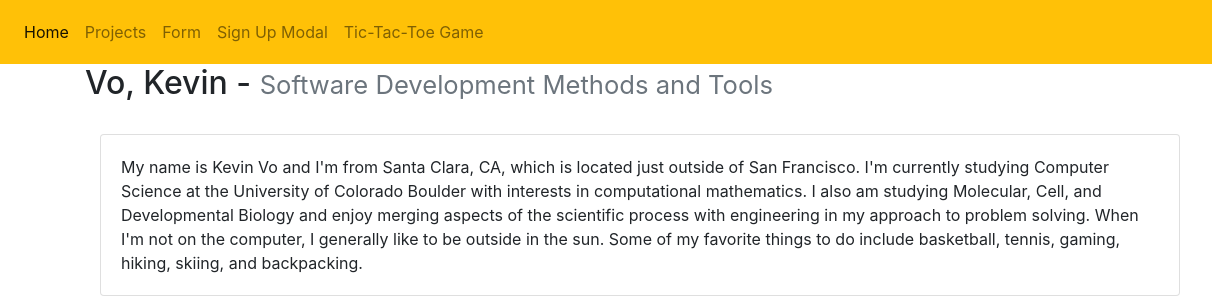
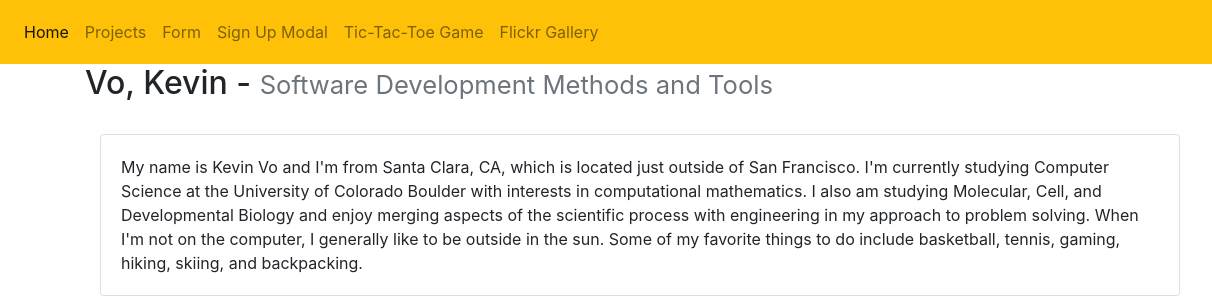
Before and after one commit to kevinpvo/index, a plain HTML site: page index.html in a window 1280 px wide. Shown: the top 297 px of the page, 0-1212 px from the left. Drawn offline with nearby package versions, Linux system fonts and the light colour scheme.

Commit message:
update index with flickr page

```diff
--- a/index.html
+++ b/index.html
@@ -41,6 +41,9 @@
           </li>
           <li class="nav-item">
           <a class="nav-link" href="tic-tac-toe/tic-tac-toe.html">Tic-Tac-Toe Game</a>
+          </li>
+          <li class="nav-item">
+            <a class="nav-link" href="flickr/index.html">Flickr Gallery</a>
           </li>
         </ul>
         <ul class="navbar-nav ml-auto">
```
Also changed, not shown: 1 other file.
